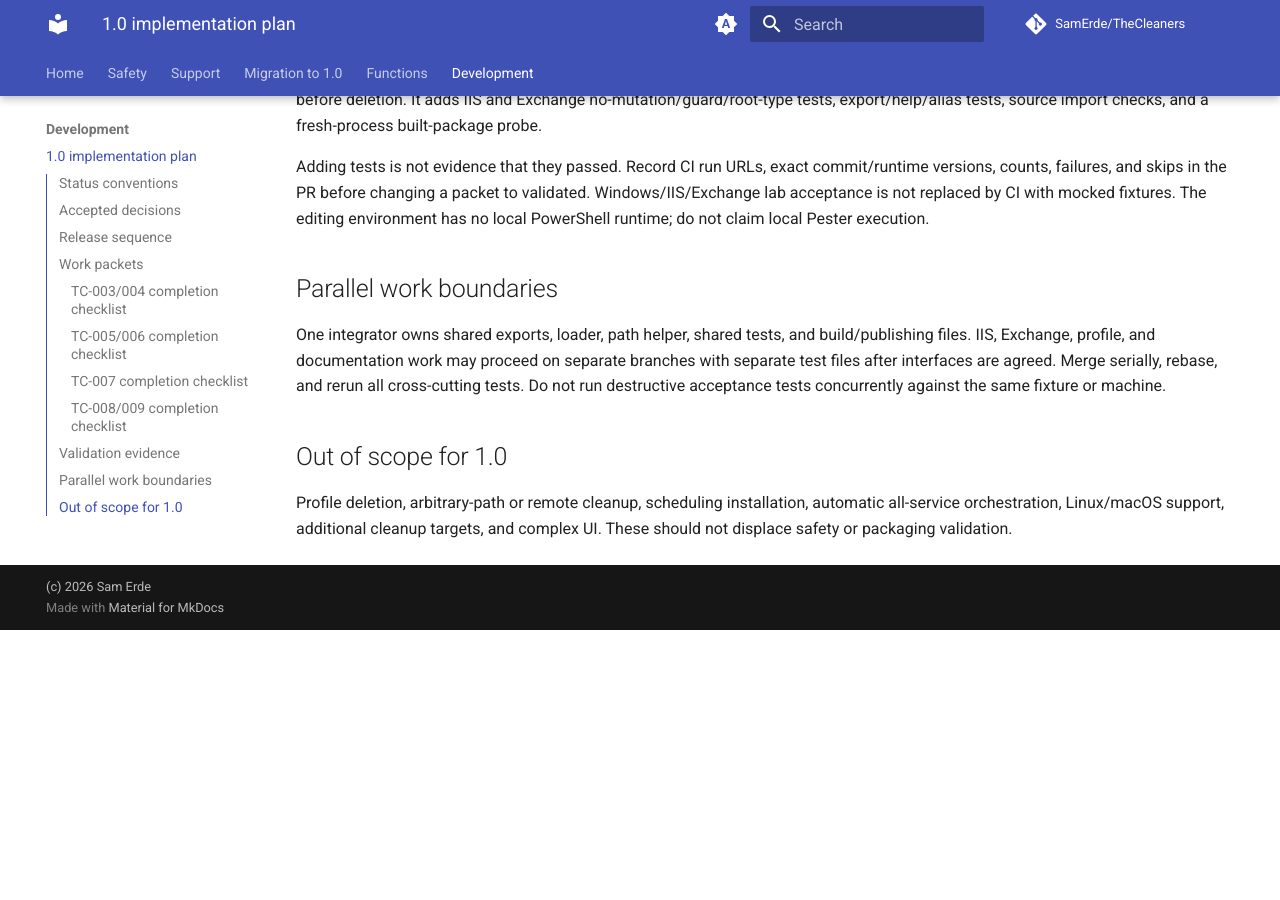
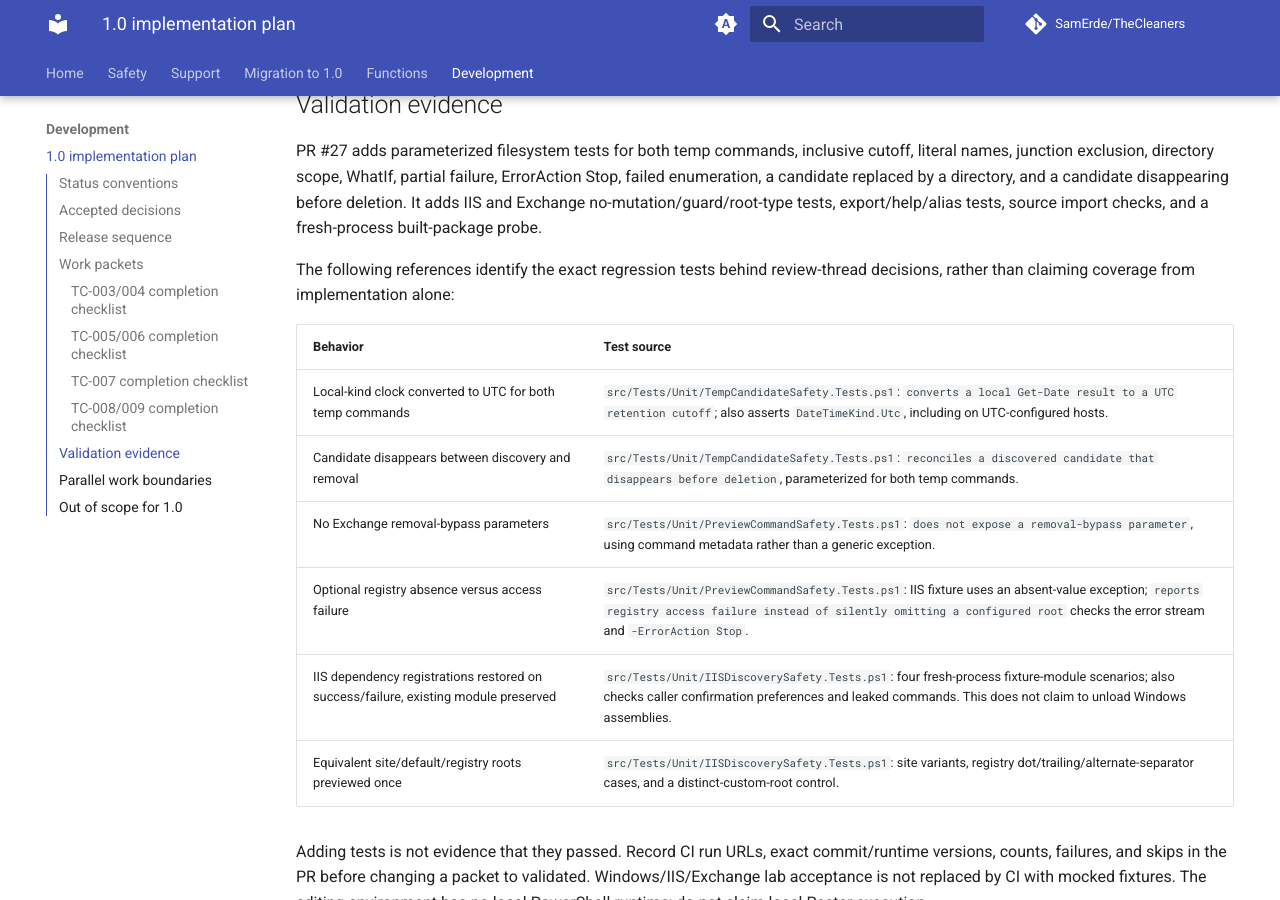
Before and after one commit to SamErde/TheCleaners, an MkDocs documentation site: the page built from docs/release-plan-1.0.md, in a window 1280 px wide and 900 px high, scrolled down 4167 px. Built offline with MkDocs 1.6.1 and Material for MkDocs 9.7.7, drawn with Linux system fonts in a browser that asks for light colours; comment, search, counter and statistics services are not loaded; before the commit the page ends 4797 px from its top, so only the background shows below that; some of the changed text lies outside the part shown.

Commit message:
🐛fix(iis): restore preview dependency state and deduplicate validated roots
Address PR #27 module-state and equivalent-root review findings with
fresh-process fixture-module and registry-root regression tests. Link
existing UTC, parameter-metadata, disappearing-candidate, and registry
error tests in the release ledger without claiming unrun validation.

```diff
--- a/docs/release-plan-1.0.md
+++ b/docs/release-plan-1.0.md
@@ -37,7 +37,7 @@ The manifest stays on the current prerelease version during this packet. No comm
 | TC-002 | Naming, compatibility aliases, deterministic loader, quiet import, removal of initialization scaffolding | Implemented in PR #27; source and packaged import tests added. |
 | TC-003 | Public mutation ownership, shared result/error contracts, UTC semantics, path safety, removal of generic deletion wrapper | Temp mutation ownership and Exchange/IIS no-deletion structures implemented in PR #27. IIS no longer calls the legacy wrapper; helper retirement and cross-command result/error standardization remain open. |
 | TC-004 | Temp cleaners, opt-in directory pruning, WhatIf/Confirm, locked-file/race handling, privilege/root preflight | Main behavior and file-to-directory/missing-candidate race protections implemented in PR #27; actual OS-root verification, elevation preflight, additional adversarial cases, and Windows acceptance remain open. |
-| TC-005 | IIS path discovery, environment expansion, per-format allowlist, deduplication, inline deletion, and server validation | Preview lock and read-only discovery implemented in PR #27. Exact root normalization, format allowlist, removal implementation, and server validation remain open; removal stays disabled until those gates pass. |
+| TC-005 | IIS path discovery, environment expansion, per-format allowlist, deduplication, inline deletion, and server validation | Preview lock, read-only discovery, validated-root normalization/deduplication, and dependency registration restoration implemented in PR #27. Format allowlist, remaining path hardening, removal implementation, and server validation remain open; removal stays disabled until those gates pass. |
 | TC-006 | Exchange preview guard, experimental discovery, validated per-directory patterns, protected locations, and lab fixtures | Guard, IIS decoupling, and directory-root validation implemented in PR #27. Current `.log`-only discovery is experimental, not a validated deletion allowlist. ETL and product-version validation remain open. |
 | TC-007 | Typed stale-profile output, unknown LastUseTime, optional size, SID resolution, and command inventory | Inventory implemented in PR #27. Profile refactor and unused SID-helper disposition open. |
 | TC-008 | One source-layout package, exact-artifact tests/publication, reproducible build, complete runtime matrix, and CI gates | 5.1 unit/parser job and fresh-process package tests added in PR #27. Legacy merged build and source-directory publisher remain; do not publish them as 1.0. |
@@ -92,6 +92,17 @@ The manifest stays on the current prerelease version during this packet. No comm
 
 PR #27 adds parameterized filesystem tests for both temp commands, inclusive cutoff, literal names, junction exclusion, directory scope, WhatIf, partial failure, ErrorAction Stop, failed enumeration, a candidate replaced by a directory, and a candidate disappearing before deletion. It adds IIS and Exchange no-mutation/guard/root-type tests, export/help/alias tests, source import checks, and a fresh-process built-package probe.
 
+The following references identify the exact regression tests behind review-thread decisions, rather than claiming coverage from implementation alone:
+
+| Behavior | Test source |
+| --- | --- |
+| Local-kind clock converted to UTC for both temp commands | `src/Tests/Unit/TempCandidateSafety.Tests.ps1`: `converts a local Get-Date result to a UTC retention cutoff`; also asserts `DateTimeKind.Utc`, including on UTC-configured hosts. |
+| Candidate disappears between discovery and removal | `src/Tests/Unit/TempCandidateSafety.Tests.ps1`: `reconciles a discovered candidate that disappears before deletion`, parameterized for both temp commands. |
+| No Exchange removal-bypass parameters | `src/Tests/Unit/PreviewCommandSafety.Tests.ps1`: `does not expose a removal-bypass parameter`, using command metadata rather than a generic exception. |
+| Optional registry absence versus access failure | `src/Tests/Unit/PreviewCommandSafety.Tests.ps1`: IIS fixture uses an absent-value exception; `reports registry access failure instead of silently omitting a configured root` checks the error stream and `-ErrorAction Stop`. |
+| IIS dependency registrations restored on success/failure, existing module preserved | `src/Tests/Unit/IISDiscoverySafety.Tests.ps1`: four fresh-process fixture-module scenarios; also checks caller confirmation preferences and leaked commands. This does not claim to unload Windows assemblies. |
+| Equivalent site/default/registry roots previewed once | `src/Tests/Unit/IISDiscoverySafety.Tests.ps1`: site variants, registry dot/trailing/alternate-separator cases, and a distinct-custom-root control. |
+
 Adding tests is not evidence that they passed. Record CI run URLs, exact commit/runtime versions, counts, failures, and skips in the PR before changing a packet to validated. Windows/IIS/Exchange lab acceptance is not replaced by CI with mocked fixtures. The editing environment has no local PowerShell runtime; do not claim local Pester execution.
 
 ## Parallel work boundaries
```
Also changed, not shown: other parts of docs/release-plan-1.0.md (+1 -1 lines), CHANGELOG.md (+6 -2 lines), docs/Clear-OldIISLog.md (+6 -2 lines), 2 other files.
